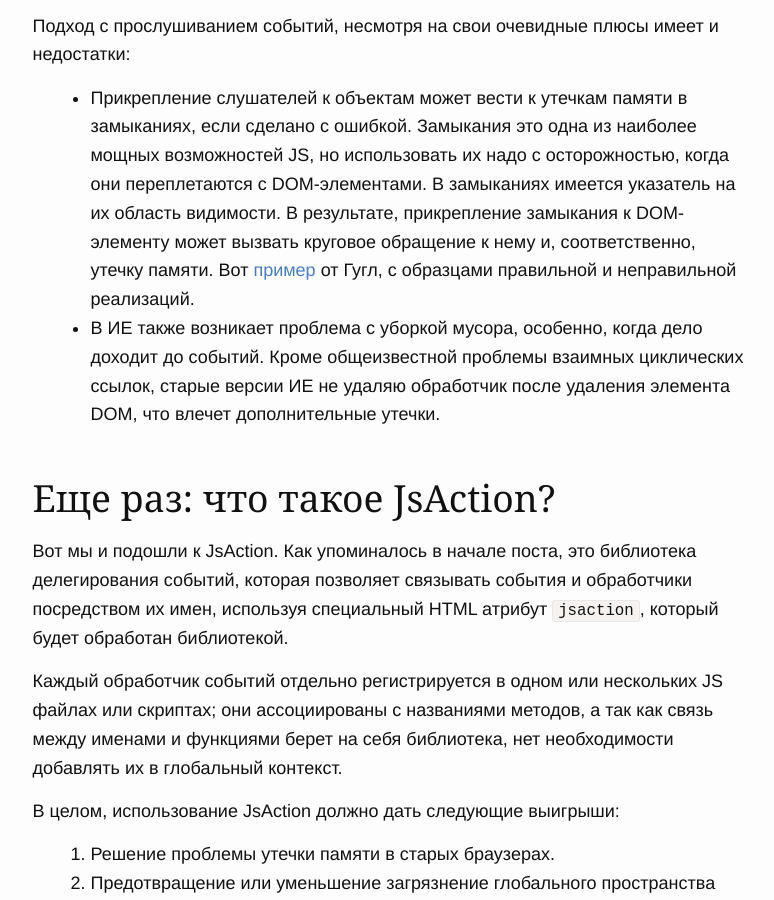
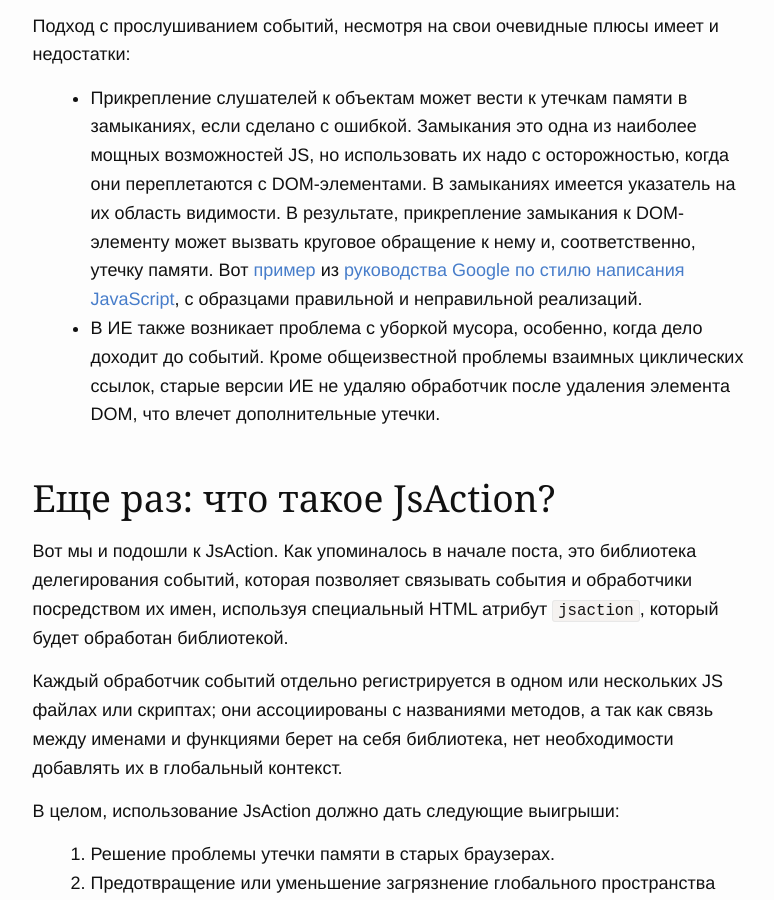
Before and after one commit to prgssr/prgssr.github.io, a Jekyll site: the page built from _posts/2015-07-23-patterny-dlya-obrabotki-sobytij-v-javascript.markdown, in a window 1280 px wide and 900 px high, scrolled down 3372 px. Shown: the whole window, without its empty margins (110-884 px from the left). Built offline with Jekyll 4.4.1, drawn with Linux system fonts in a browser that asks for light colours; nearby versions of some CDN libraries; library files that are not in the unit come from our copies; comment, search, counter and statistics services are not loaded.

Commit message:
small fixes

```diff
--- a/_posts/2015-07-23-patterny-dlya-obrabotki-sobytij-v-javascript.markdown
+++ b/_posts/2015-07-23-patterny-dlya-obrabotki-sobytij-v-javascript.markdown
@@ -63,7 +63,7 @@
 
 Подход с прослушиванием событий, несмотря на свои очевидные плюсы имеет и недостатки:
 
-- Прикрепление слушателей к объектам может вести к утечкам памяти в замыканиях, если сделано с ошибкой. Замыкания это одна из наиболее мощных возможностей JS, но использовать их надо с осторожностью, когда они переплетаются с DOM-элементами. В замыканиях имеется указатель на их область видимости. В результате, прикрепление замыкания к DOM-элементу может вызвать круговое обращение к нему и, соответственно, утечку памяти. Вот [пример](https://google-styleguide.googlecode.com/svn/trunk/javascriptguide.xml?showone=Closures#Closures") от Гугл, с образцами правильной и неправильной реализаций.
+- Прикрепление слушателей к объектам может вести к утечкам памяти в замыканиях, если сделано с ошибкой. Замыкания это одна из наиболее мощных возможностей JS, но использовать их надо с осторожностью, когда они переплетаются с DOM-элементами. В замыканиях имеется указатель на их область видимости. В результате, прикрепление замыкания к DOM-элементу может вызвать круговое обращение к нему и, соответственно, утечку памяти. Вот [пример](https://google.github.io/styleguide/javascriptguide.xml#Closures) из  [руководства Google по стилю написания JavaScript](https://google.github.io/styleguide/javascriptguide.xml), с образцами правильной и неправильной реализаций.
 - В ИЕ также возникает проблема с уборкой мусора, особенно, когда дело доходит до событий. Кроме общеизвестной проблемы взаимных циклических ссылок, старые версии ИЕ не удаляю обработчик после удаления элемента DOM, что влечет дополнительные утечки.
 
 ## Еще раз: что такое JsAction?
```
Also changed, not shown: _posts/2015-08-20-otzyvchivaya-tipografika-s-associativnymi-massivami-sass.md (+1 -1 lines), _posts/2015-08-31-svojstva-css-dlya-upravleniya-veb-tipografikoj.md (+1 -1 lines), _posts/2015-11-10-fleksboks-dlya-interfejsov-osnovnye-patterny.md (+1 -1 lines), _posts/2016-05-23-posty-dannye-i-metadannye-v-wintersmith.md (+3 -3 lines).
